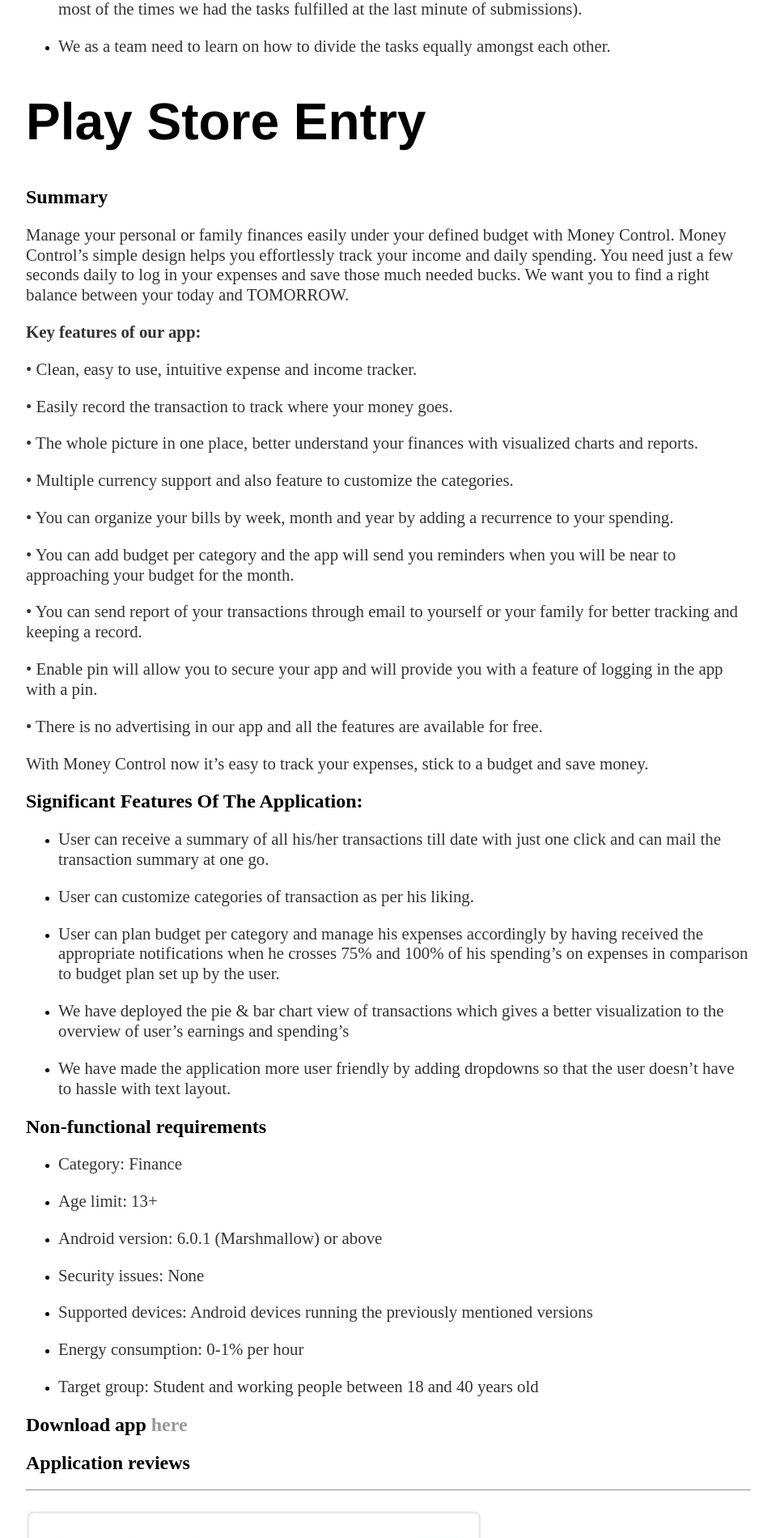
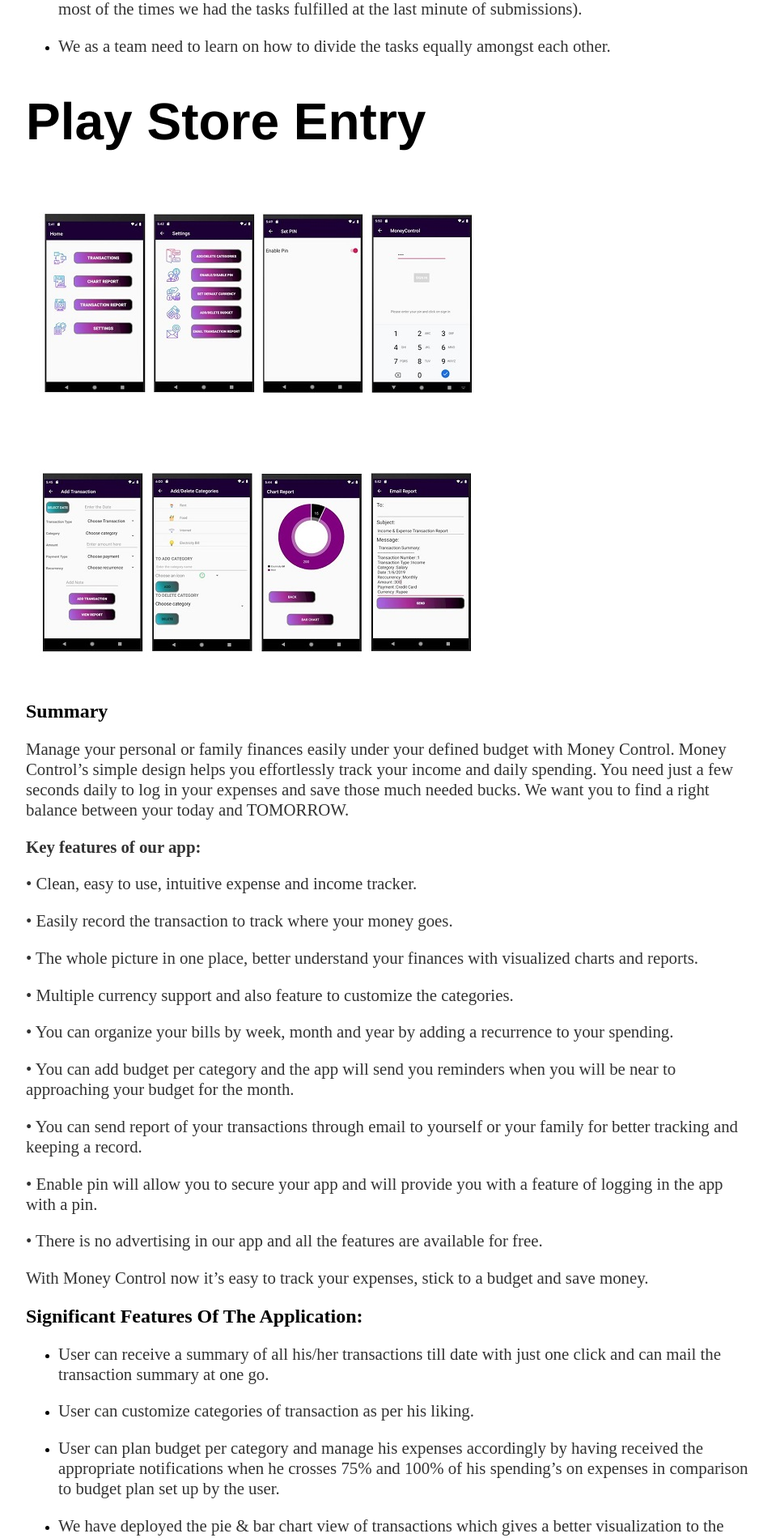
Before and after one commit to NadeemNicoR/TeamProjects, a Jekyll site: the page built from docs/_posts/2019-07-02-Reflections & Play Store Entry.md, in a window 1280 px wide. Shown: the part 4132-6031 px from the top of the page at 81% size, without its empty margins (160-1119 px from the left). Built offline with Jekyll 4.4.1, drawn with Linux system fonts in a browser that asks for light colours; our own code applies the rules of GitHub Pages for plain Markdown files.

Commit message:
Update 2019-07-02-Reflections & Play Store Entry.md

```diff
--- a/docs/_posts/2019-07-02-Reflections & Play Store Entry.md
+++ b/docs/_posts/2019-07-02-Reflections & Play Store Entry.md
@@ -91,6 +91,12 @@
 # Play Store Entry
 
 
+![ScreenShots1]({{site.baseurl}}/images/ScreenShots1.JPG)
+
+
+![ScreenShots1]({{site.baseurl}}/images/ScreenShots2.JPG)
+
+
 ## Summary
 
 Manage your personal or family finances easily under your defined budget with Money Control.
```
